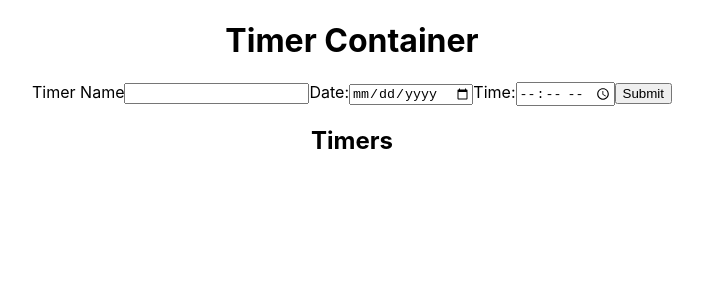
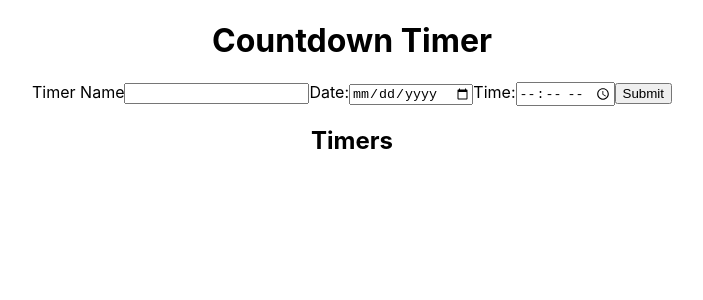
Before and after one commit to Jackmt9/countdown-timer, a React (Create React App) app: page / in a window 1280 px wide. Shown: the top 300 px of the page, without its empty margins (288-991 px from the left). Built offline with nearby package versions, Linux system fonts and the light colour scheme.

Commit message:
touch up

```diff
--- a/src/components/TimerCard.js
+++ b/src/components/TimerCard.js
@@ -5,6 +5,7 @@ const TimerCard = (props) => {
             {props.timer.date}
             {props.timer.time}
             <button onClick={() => props.deleteTimer(props.timer.id)}>X</button>
+            <button onClick={() => null}>Edit</button>
         </div>
     );
 }
--- a/src/components/TimerForm.js
+++ b/src/components/TimerForm.js
@@ -13,7 +13,9 @@ class TimerForm extends Component {
 
     handleSubmit = (event) => {
         event.preventDefault()
-        this.props.addTimer(this.state)
+        const isoDate = new Date(this.state.date + " " + this.state.time).toISOString()
+        debugger
+        this.props.addTimer({isoDate, title: this.state.title})
         this.setState({
             title: '',
             date: '',
--- a/src/containers/TimerContainer.js
+++ b/src/containers/TimerContainer.js
@@ -8,10 +8,10 @@ class TimerContainer extends Component {
     render() {
         return (
             <div>
-                <h1>Timer Container</h1>
+                <h1>Countdown Timer</h1>
                 <TimerForm addTimer={this.props.addTimer}/>
                 <h2>Timers</h2>
-                {this.props.timers.map(timer => { return <TimerCard key={timer.id} timer={timer} deleteTimer={this.props.deleteTimer}/> })}
+                {this.props.timers.map(timer => { return <TimerCard key={timer.id} timer={timer} deleteTimer={this.props.deleteTimer} /> })}
             </div>
         );
     }
```
